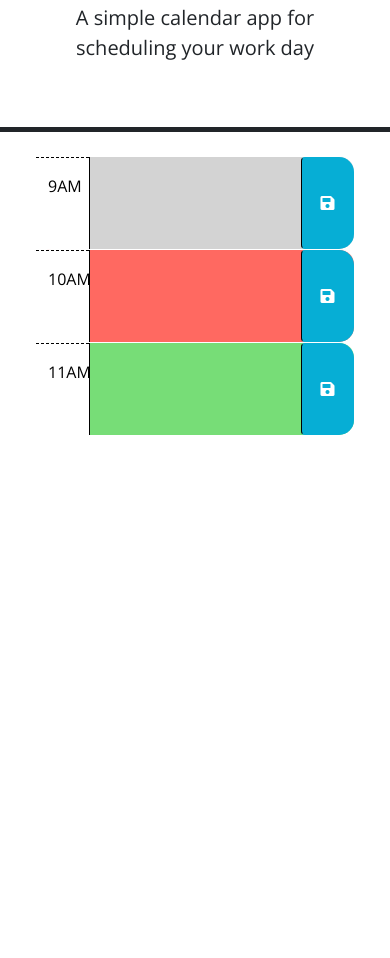
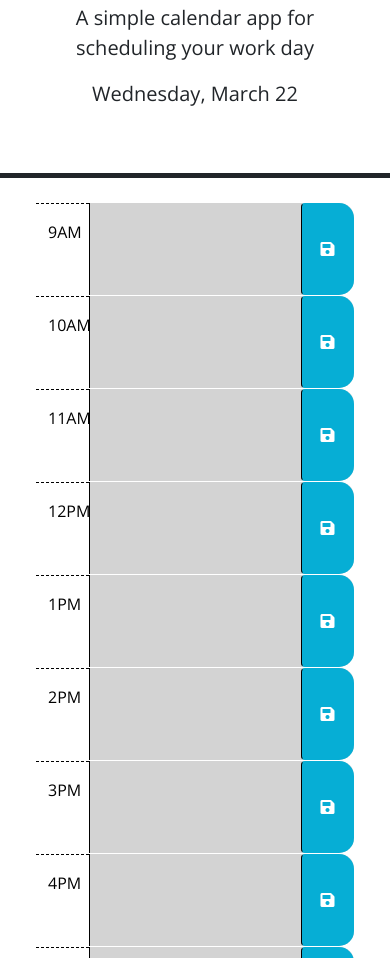
Before and after one commit to kjones901/Work-Day-Scheduler, a plain HTML site: page index.html in a window 390 px wide. Shown: the part 142-1100 px from the top of the page. Before the commit the page ends 844 px from the top, so only its background shows below. Drawn offline with nearby package versions, Linux system fonts and the light colour scheme.

Commit message:
added the code in JS to add styling to each hour in relation to the current hour of the day. Not very efficent or DRY, may revisit later and see if I can work it into a for loop

```diff
--- a/assets/script.js
+++ b/assets/script.js
@@ -1,8 +1,98 @@
 // Wrap all code that interacts with the DOM in a call to jQuery to ensure that
 // the code isn't run until the browser has finished rendering all the elements
 // in the html.
+var today = dayjs();
+var currentHour = dayjs().format('h')
+$('#currentDay').text(today.format('dddd, MMMM DD'));
+
+
+$(function setColor () {
+    var hour9 = ('09');
+    if (hour9 < (currentHour)) {
+        $('#hour-9').addClass("past");
+    } else if (hour9 > (currentHour)) {
+        $('#hour-9').addClass("future");
+    } else {
+        $('#hour-9').addClass("present");
+    }
+
+    var hour10 = ('10');
+    if (hour10 < (currentHour)) {
+        $('#hour-10').addClass("past");
+    } else if (hour10 > (currentHour)) {
+        $('#hour-10').addClass("future");
+    } else {
+        $('#hour-10').addClass("present");
+    }
+
+    var hour11 = ('11');
+    if (hour11 < (currentHour)) {
+        $('#hour-11').addClass("past");
+    } else if (hour11 > (currentHour)) {
+        $('#hour-11').addClass("future");
+    } else {
+        $('#hour-11').addClass("present");
+    }
+
+    var hour12 = ('12');
+    if (hour12 < (currentHour)) {
+        $('#hour-12').addClass("past");
+    } else if (hour12 > (currentHour)) {
+        $('#hour-12').addClass("future");
+    } else {
+        $('#hour-12').addClass("present");
+    }
+
+    var hour13 = ('13');
+    if (hour13 < (currentHour)) {
+        $('#hour-13').addClass("past");
+    } else if (hour13 > (currentHour)) {
+        $('#hour-13').addClass("future");
+    } else {
+        $('#hour-13').addClass("present");
+    }
+
+    var hour14 = ('14');
+    if (hour14 < (currentHour)) {
+        $('#hour-14').addClass("past");
+    } else if (hour14 > (currentHour)) {
+        $('#hour-14').addClass("future");
+    } else {
+        $('#hour-14').addClass("present");
+    }
+
+    var hour15 = ('15');
+    if (hour15 < (currentHour)) {
+        $('#hour-15').addClass("past");
+    } else if (hour14 > (currentHour)) {
+        $('#hour-15').addClass("future");
+    } else {
+        $('#hour-15').addClass("present");
+    }
+
+    var hour16 = ('16');
+    if (hour16 < (currentHour)) {
+        $('#hour-16').addClass("past");
+    } else if (hour16 > (currentHour)) {
+        $('#hour-16').addClass("future");
+    } else {
+        $('#hour-16').addClass("present");
+    }
+
+    var hour17 = ('17');
+    if (hour17 < (currentHour)) {
+        $('#hour-17').addClass("past");
+    } else if (hour14 > (currentHour)) {
+        $('#hour-17').addClass("future");
+    } else {
+        $('#hour-17').addClass("present");
+    }
+});
+
 $(function () {
-    // TODO: Add a listener for click events on the save button. This code should
+
+});
+      // TODO: Add a listener for click events on the save button. This code should
     // use the id in the containing time-block as a key to save the user input in
     // local storage. HINT: What does `this` reference in the click listener
     // function? How can DOM traversal be used to get the "hour-x" id of the
@@ -20,4 +110,3 @@ $(function () {
     // attribute of each time-block be used to do this?
     //
     // TODO: Add code to display the current date in the header of the page.
-  });
--- a/index.html
+++ b/index.html
@@ -4,6 +4,11 @@
     <meta charset="UTF-8" />
     <meta name="viewport" content="width=device-width, initial-scale=1.0" />
     <meta http-equiv="X-UA-Compatible" content="ie=edge" />
+    <script
+    src="https://cdn.jsdelivr.net/npm/dayjs@1.11.3/dayjs.min.js"
+    integrity="sha256-iu/zLUB+QgISXBLCW/mcDi/rnf4m4uEDO0wauy76x7U="
+    crossorigin="anonymous"
+  ></script>
     <link
       rel="stylesheet"
       href="https://cdn.jsdelivr.net/npm/bootstrap@5.1.3/dist/css/bootstrap.min.css"
@@ -29,18 +34,7 @@
       <p id="currentDay" class="lead"></p>
     </header>
     <div class="container-lg px-5">
-      <!-- Use class for "past", "present", and "future" to apply styles to the
-        time-block divs accordingly. The javascript will need to do this by
-        adding/removing these classes on each div by comparing the hour in the
-        id to the current hour. The html provided below is meant to be an example
-        demonstrating how the css provided can be leveraged to create the
-        desired layout and colors. The html below should be removed or updated
-        in the finished product. Remember to delete this comment once the
-        code is implemented.
-        -->
-
-      <!-- Example of a past time block. The "past" class adds a gray background color. -->
-      <div id="hour-9" class="row time-block past">
+      <div id="hour-9" class="row time-block">
         <div class="col-2 col-md-1 hour text-center py-3">9AM</div>
         <textarea class="col-8 col-md-10 description" rows="3"> </textarea>
         <button class="btn saveBtn col-2 col-md-1" aria-label="save">
@@ -48,8 +42,7 @@
         </button>
       </div>
 
-      <!-- Example of a a present time block. The "present" class adds a red background color. -->
-      <div id="hour-10" class="row time-block present">
+      <div id="hour-10" class="row time-block">
         <div class="col-2 col-md-1 hour text-center py-3">10AM</div>
         <textarea class="col-8 col-md-10 description" rows="3"> </textarea>
         <button class="btn saveBtn col-2 col-md-1" aria-label="save">
@@ -57,9 +50,56 @@
         </button>
       </div>
 
-      <!-- Example of a future time block. The "future" class adds a green background color. -->
-      <div id="hour-11" class="row time-block future">
+      <div id="hour-11" class="row time-block">
         <div class="col-2 col-md-1 hour text-center py-3">11AM</div>
+        <textarea class="col-8 col-md-10 description" rows="3"> </textarea>
+        <button class="btn saveBtn col-2 col-md-1" aria-label="save">
+          <i class="fas fa-save" aria-hidden="true"></i>
+        </button>
+      </div>
+
+      <div id="hour-12" class="row time-block">
+        <div class="col-2 col-md-1 hour text-center py-3">12PM</div>
+        <textarea class="col-8 col-md-10 description" rows="3"> </textarea>
+        <button class="btn saveBtn col-2 col-md-1" aria-label="save">
+          <i class="fas fa-save" aria-hidden="true"></i>
+        </button>
+      </div>
+
+      <div id="hour-13" class="row time-block">
+        <div class="col-2 col-md-1 hour text-center py-3">1PM</div>
+        <textarea class="col-8 col-md-10 description" rows="3"> </textarea>
+        <button class="btn saveBtn col-2 col-md-1" aria-label="save">
+          <i class="fas fa-save" aria-hidden="true"></i>
+        </button>
+      </div>
+
+      <div id="hour-14" class="row time-block">
+        <div class="col-2 col-md-1 hour text-center py-3">2PM</div>
+        <textarea class="col-8 col-md-10 description" rows="3"> </textarea>
+        <button class="btn saveBtn col-2 col-md-1" aria-label="save">
+          <i class="fas fa-save" aria-hidden="true"></i>
+        </button>
+      </div>
+
+      <div id="hour-15" class="row time-block">
+        <div class="col-2 col-md-1 hour text-center py-3">3PM</div>
+        <textarea class="col-8 col-md-10 description" rows="3"> </textarea>
+        <button class="btn saveBtn col-2 col-md-1" aria-label="save">
+          <i class="fas fa-save" aria-hidden="true"></i>
+        </button>
+      </div>
+
+      <div id="hour-16" class="row time-block">
+        <div class="col-2 col-md-1 hour text-center py-3">4PM</div>
+        <textarea class="col-8 col-md-10 description" rows="3"> </textarea>
+        <button class="btn saveBtn col-2 col-md-1" aria-label="save">
+          <i class="fas fa-save" aria-hidden="true"></i>
+        </button>
+      </div>
+
+      <div id="hour-17" class="row time-block">
+        <div class="col-2 col-md-1 hour text-center py-3">5PM</div>
         <textarea class="col-8 col-md-10 description" rows="3"> </textarea>
         <button class="btn saveBtn col-2 col-md-1" aria-label="save">
           <i class="fas fa-save" aria-hidden="true"></i>
```
